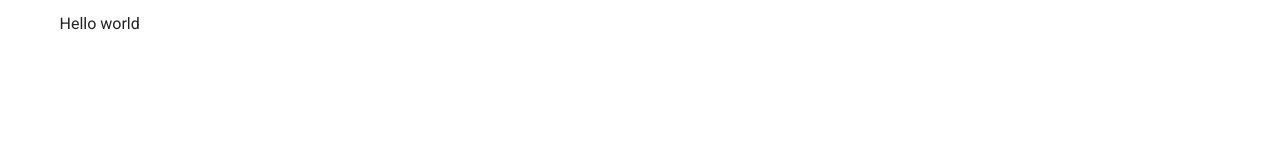
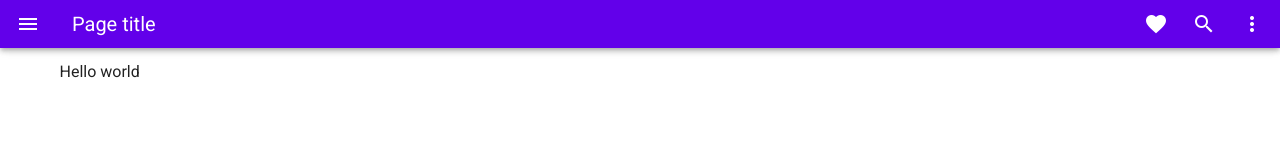
Before and after one commit to DSUdosborn/cs21_forum, a website: page static/index.html in a window 1280 px wide. Drawn offline with nearby package versions, Linux system fonts and the light colour scheme.

Commit message:
try navbar

```diff
--- a/static/index.html
+++ b/static/index.html
@@ -10,6 +10,54 @@
   <div id="app">
     <v-app>
       <v-main>
+        <template>
+  <div>
+    <v-app-bar
+      color="deep-purple accent-4"
+      dense
+      dark
+    >
+      <v-app-bar-nav-icon></v-app-bar-nav-icon>
+
+      <v-toolbar-title>Page title</v-toolbar-title>
+
+      <v-spacer></v-spacer>
+
+      <v-btn icon>
+        <v-icon>mdi-heart</v-icon>
+      </v-btn>
+
+      <v-btn icon>
+        <v-icon>mdi-magnify</v-icon>
+      </v-btn>
+
+      <v-menu
+        left
+        bottom
+      >
+        <template v-slot:activator="{ on, attrs }">
+          <v-btn
+            icon
+            v-bind="attrs"
+            v-on="on"
+          >
+            <v-icon>mdi-dots-vertical</v-icon>
+          </v-btn>
+        </template>
+
+        <v-list>
+          <v-list-item
+            v-for="n in 5"
+            :key="n"
+            @click="() => {}"
+          >
+            <v-list-item-title>Option {{ n }}</v-list-item-title>
+          </v-list-item>
+        </v-list>
+      </v-menu>
+    </v-app-bar>
+  </div>
+</template>
         <v-container>Hello world</v-container>
       </v-main>
     </v-app>
```
